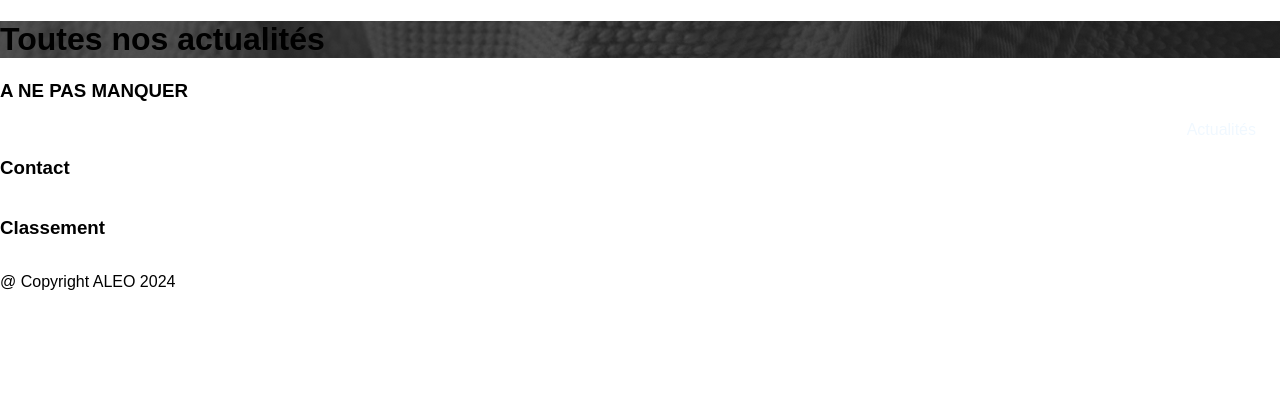
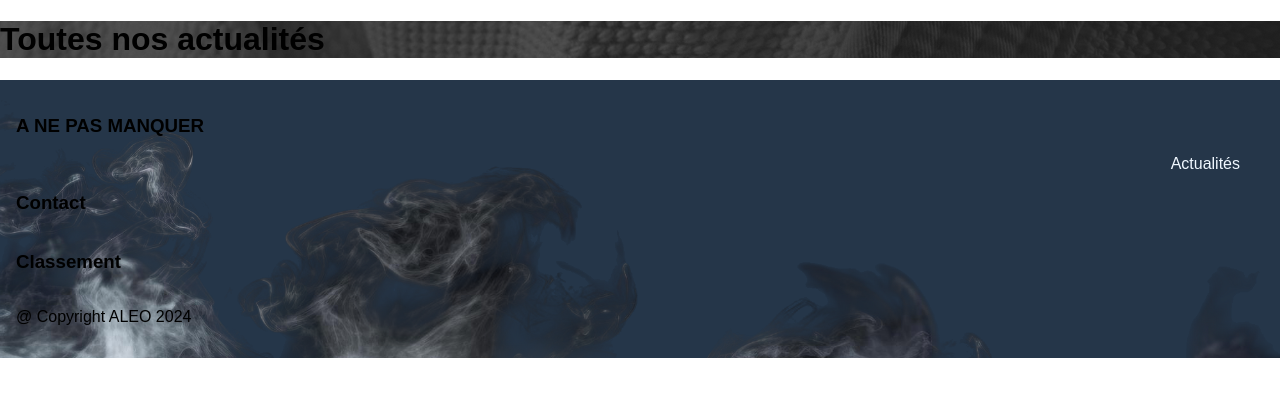
Before and after one commit to Melichoux/CSM-Fight-Team, a PHP site: page / in a window 1280 px wide. Shown: the part 136-533 px from the top of the page. Run offline with PHP 8.4, Linux system fonts and the light colour scheme.

Commit message:
header ok, footer commencé, merge avec main

```diff
--- a/Assets/CSS/style.css
+++ b/Assets/CSS/style.css
@@ -12,7 +12,6 @@ body {
 /* <!-- ==========  HEADER  ========== --> */
 
 
-/* ---- LOGO ---- */
 header {
   background-image: url(../Images/navbar/png-fond-navprincipal.png);
   background-size: cover;
@@ -23,6 +22,11 @@ header {
   padding: 16px;
 }
 
+/* ---- LOGO ---- */
+
+.cadreLogo{
+  height: ;
+}
 
 .logoNav{
   max-width: 150px;
@@ -65,3 +69,21 @@ a:hover{
         background-image: url(../Images/bg-body.png);
       /* padding: 16px; */
     }
+
+
+
+
+
+
+/* <!-- ==========  MAIN  ========== --> */
+
+
+footer {
+  background-image: url(../Images/navbar/png-fond-navprincipal.png);
+  background-size: cover;
+  /* Permet de choisir la couvrance de l'image sur la zone */
+  /* align-items: center; */
+  background-color: rgb(37, 54, 73);
+  margin-bottom: 16px;
+  padding: 16px;
+}
--- a/Assets/Javascript/index.js
+++ b/Assets/Javascript/index.js
@@ -0,0 +1,6 @@
+// Récupération des données des articles pour la page catalogue
+
+fetch("http://127.0.0.1:5500/Assets/Javascript/Data/articles.json")
+.then((response) => response.json())
+.then(
+    (data)=>{})
--- a/index.html
+++ b/index.html
@@ -11,10 +11,12 @@
 <body>
     <header>
         <div class="container">
-            <a href="#" >
+            <div class="cadreLogo">
+                <a href="#" >
                 <!-- a voir si on place le logo dans une div ou pas besoin -->
-                <img class="logoNav" src="#" alt="Logo du club CSM Fight Team - retour a la page d'accueil">
-            </a>
+                    <img class="logoNav" src="#" alt="Logo du club CSM Fight Team - retour a la page d'accueil">
+                </a>
+            </div>
             <!-- 0.5rem 4rem 2rem 0.5rem; a appliquer sur l'image pour recreer le design chelou du site -->
             <nav aria-label="Navigation principale">
                 <!-- aria-label sert a l'accessibilité pour les malvoyants et permet un meilleur parsing par les moteurs comme google -->
@@ -27,7 +29,7 @@
                     <li class="navElmt"><a href="#">AGENDA</a></li>
                     <li class="navElmt"><a href="#">CONTACTEZ-NOUS</a></li>
 
-                    <!-- <a href> est utilisé pour de la navigation en interne et en externe à un site: bonne pratique + meilleur referencement au level du SEO + meilleur ancres pour les navigateurs et pour le parsing -->
+                    <!-- <a href> est utilisé pour de la navigation en interne et en externe à un site => bonne pratique + meilleur referencement au level du SEO + meilleur ancres pour les navigateurs et pour le parsing -->
                 </ul>
             </nav>
         </div>
@@ -35,7 +37,7 @@
     </header>
     <main>
         <h1>Toutes nos actualités</h1>
-        <div class="container">
+        <div class="article-container">
 
         </div>
     </main>
```
